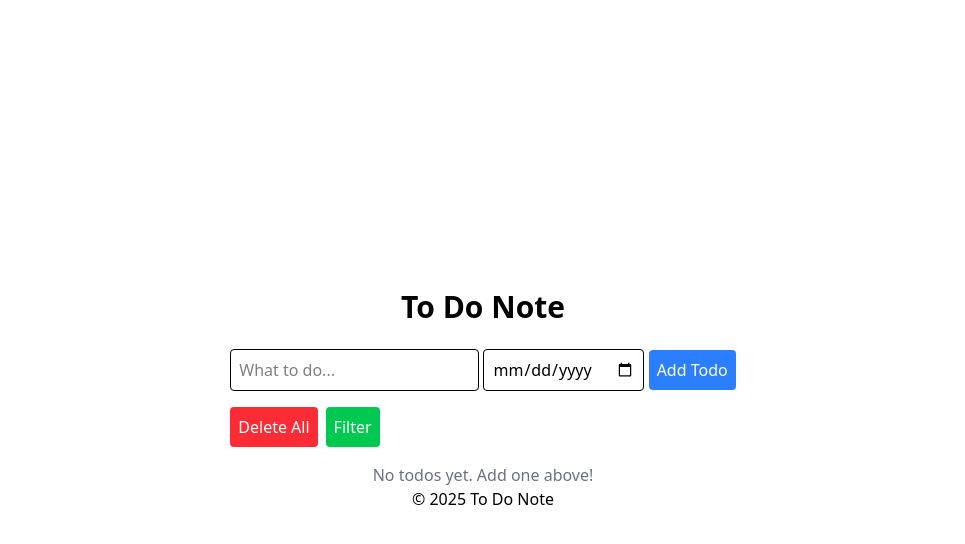
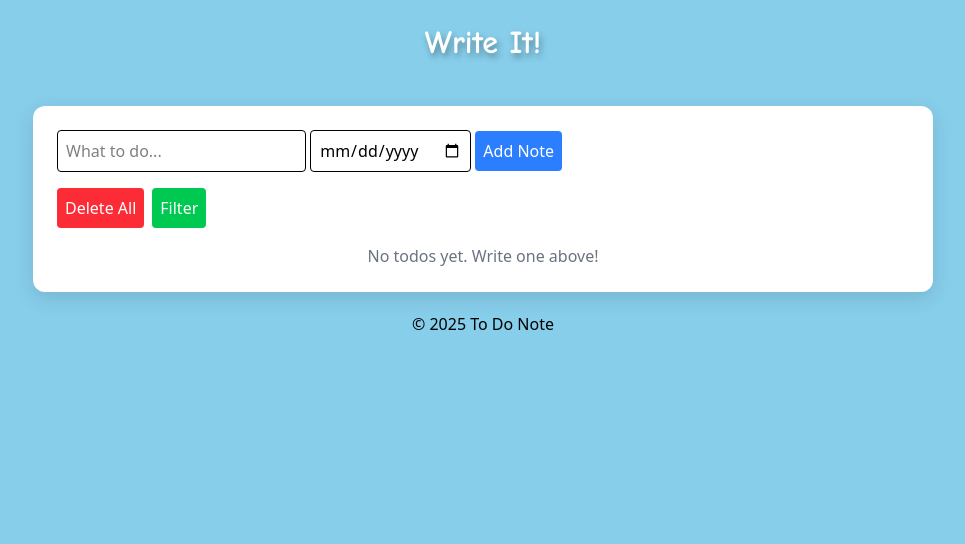
Before and after one commit to rizkysae/CodingCamp-290925-rizkysae, a plain HTML site: page index.html in a window 1280 px wide. Shown: the whole page, without its empty margins (157-1122 px from the left). Drawn offline with nearby package versions, Linux system fonts and the light colour scheme.

Commit message:
Konfigurasi 0.3

```diff
--- a/CSS/style.css
+++ b/CSS/style.css
@@ -1,5 +1,39 @@
 body {
-    justify-items: center;
-    align-content: center;
-    height: 100vh;
+    margin: 0;
+    background-color: #87CEEB; /* biru langit */
+    min-height: 100vh;
+    display: flex;
+    flex-direction: column;
+    align-items: center;
+    font-family: system-ui, -apple-system, 'Segoe UI', Roboto, 'Helvetica Neue', Arial, sans-serif;
+    /* hapus properti yang tidak diperlukan dari versi sebelumnya */
 }
+
+/* Kotak putih besar untuk membungkus form, tombol aksi, dan daftar */
+main {
+    background: #ffffff;
+    width: min(900px, 95%);
+    margin: 20px 0;
+    padding: 24px;
+    border-radius: 12px;
+    box-shadow: 0 6px 20px rgba(0,0,0,0.12);
+}
+
+/* Penataan header supaya rapi di atas kotak */
+header {
+    margin-top: 24px;
+    text-align: center;
+}
+
+/* ===== perubahan: styling untuk judul "Write It!" ===== */
+header h1 {
+    /* pakai Comic Sans, fallback ke cursive */
+    font-family: 'Comic Sans MS', 'Comic Sans', cursive;
+    font-weight: 1200;              /* bold */
+    color: #ffffff;                /* putih */
+    /* efek drop shadow: x-offset, y-offset, blur, warna */
+    text-shadow: 2px 4px 6px rgba(0, 0, 0, 0.35);
+    margin: 0;
+    /* ukuran tetap menggunakan Tailwind di HTML, tapi bisa override di CSS jika perlu */
+    font-size: 2rem;
+}
--- a/JS/script.js
+++ b/JS/script.js
@@ -44,6 +44,12 @@ function deleteAllTodo() {
     renderTodo();
 }
 
+function deleteTodo(index) {
+    /// Hapus item pada posisi index lalu render ulang
+    todos.splice(index, 1);
+    renderTodo();
+}
+
 function filterTodo() { }
 
 /// Validate input fields
--- a/index.html
+++ b/index.html
@@ -4,7 +4,7 @@
 <head>
     <meta charset="UTF-8">
     <meta name="viewport" content="width=device-width, initial-scale=1.0">
-    <title>To Do List</title>
+    <title>Create To Do List</title>
 
     <!-- CSS External -->
     <link rel="stylesheet" href="css/style.css">
@@ -17,7 +17,7 @@
 
     <!-- Header -->
     <header>
-        <h1 class="text-3xl font-bold">To Do Note</h1>
+        <h1 class="text-3xl font-bold">Write It!</h1>
     </header>
     </br>
     <!-- Main Content -->
@@ -28,7 +28,7 @@
                 <input type="text" class="border rounded p-[8px]" id="todo-input" placeholder="What to do..."
                     required>
                 <input type="date" class="border rounded p-[8px]" id="todo-date" required>
-                <button type="button" onclick="addTodo()" class="bg-blue-500 rounded text-white p-[8px]">Add Todo</button>
+                <button type="button" onclick="addTodo()" class="bg-blue-500 rounded text-white p-[8px]">Add Note</button>
             </form>
         </section>
 
@@ -42,7 +42,7 @@
         <section class="mt-[16px]">
             <ul id="todo-list" class="mt-4">
                 <!-- Todo items will be appended here -->
-                <p class="text-center text-gray-500">No todos yet. Add one above!</p>
+                <p class="text-center text-gray-500">No todos yet. Write one above!</p>
             </ul>
         </section>
     </main>
```
